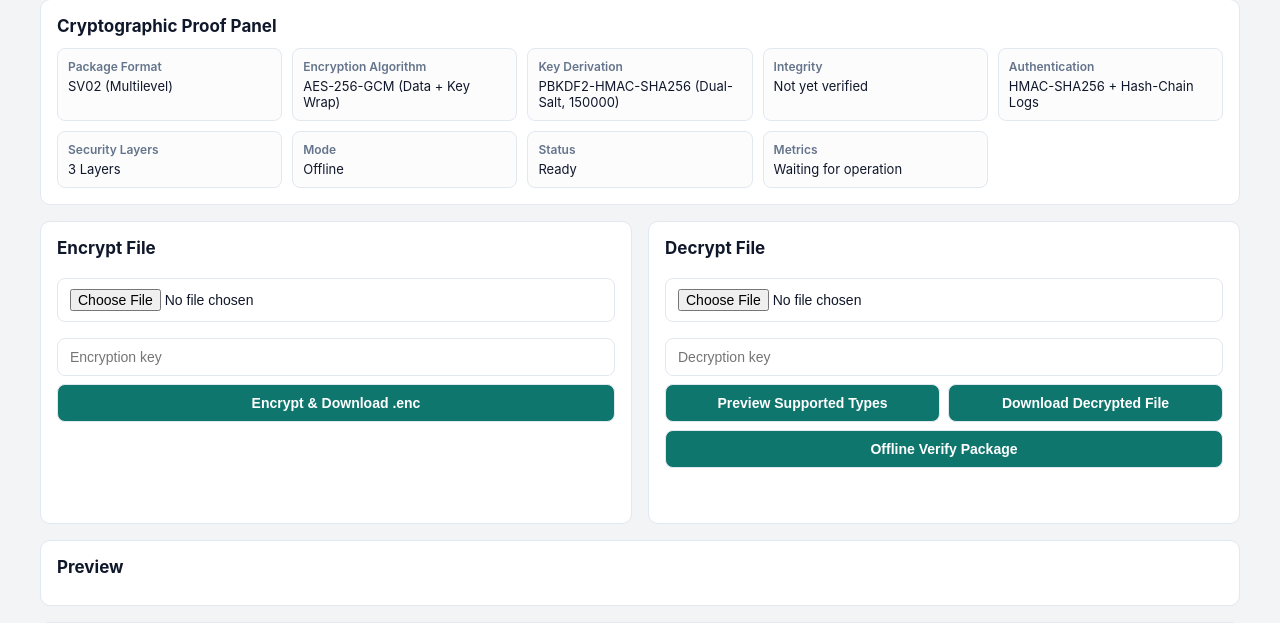
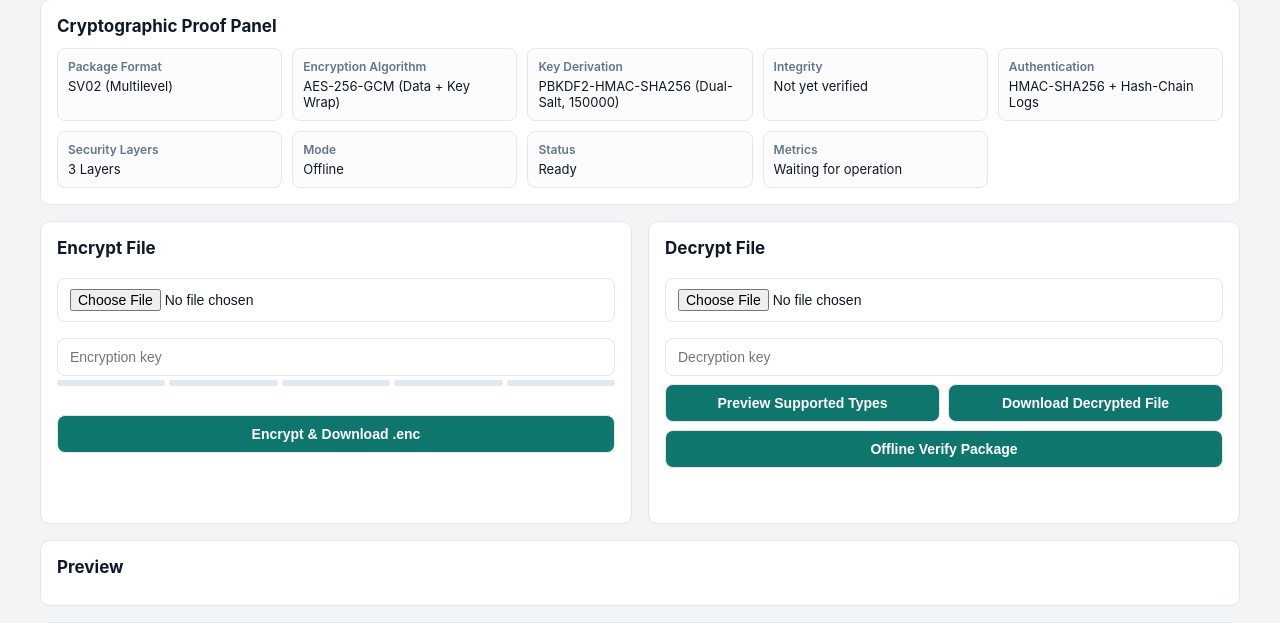
Before and after one commit to sakethdevx/securevision-file-encryption, a Flask app: page / in a window 1280 px wide. Shown: the part 117-740 px from the top of the page. Run offline with Flask 3, Linux system fonts and the light colour scheme.

Commit message:
feat: add real-time password strength checker to encryption key field
Implement a multi-factor password strength meter below the encryption key
input in the SecureVision UI. The checker scores passwords based on:

- Length tiers (< 8 / 8-11 / 12-15 / 16+ characters)
- Character variety (lowercase, uppercase, digits, special chars)
- Shannon entropy bonus (charset size × length)
- Penalties for repeated characters and common keyboard sequences
  (sequence penalty applied at most once to avoid double-counting)

Strength is shown as a 5-segment color-coded bar (red → dark green)
with a live label (Very Weak / Weak / Fair / Strong / Very Strong) and
context-sensitive improvement hints displayed in real-time on every
keystroke.

Agent-Logs-Url: https://github.com/sakethdevx/securevision-file-encryption/sessions/d520c85d-e020-46d8-b0a9-d6358bb1754b

Co-authored-by: sakethdevx <206712879+sakethdevx@users.noreply.github.com>

```diff
--- a/templates/main.html
+++ b/templates/main.html
@@ -313,6 +313,52 @@
             background: #fff;
             object-fit: contain;
         }
+
+        .strength-meter {
+            margin-top: -4px;
+            margin-bottom: 8px;
+        }
+
+        .strength-bar {
+            display: flex;
+            gap: 4px;
+            height: 6px;
+            margin-bottom: 5px;
+        }
+
+        .strength-segment {
+            flex: 1;
+            border-radius: 3px;
+            background: #e2e8f0;
+            transition: background 0.25s ease;
+        }
+
+        .strength-row {
+            display: flex;
+            justify-content: space-between;
+            align-items: baseline;
+            gap: 8px;
+        }
+
+        .strength-label {
+            font-size: 12px;
+            font-weight: 600;
+            min-height: 16px;
+            color: var(--muted);
+        }
+
+        .strength-hints {
+            font-size: 11px;
+            color: var(--muted);
+            min-height: 14px;
+            text-align: right;
+        }
+
+        .strength-lvl-1 .strength-segment:nth-child(1) { background: #dc2626; }
+        .strength-lvl-2 .strength-segment:nth-child(-n+2) { background: #ea580c; }
+        .strength-lvl-3 .strength-segment:nth-child(-n+3) { background: #ca8a04; }
+        .strength-lvl-4 .strength-segment:nth-child(-n+4) { background: #16a34a; }
+        .strength-lvl-5 .strength-segment:nth-child(-n+5) { background: #166534; }
     </style>
 </head>
 
@@ -354,7 +400,20 @@
             <div class="card">
                 <h2>Encrypt File</h2>
                 <input type="file" id="plainFile">
-                <input type="password" id="encKey" placeholder="Encryption key">
+                <input type="password" id="encKey" placeholder="Encryption key" oninput="updatePasswordStrength(this.value)">
+                <div class="strength-meter" id="encKeyStrengthMeter" aria-live="polite">
+                    <div class="strength-bar" id="encStrBar">
+                        <div class="strength-segment" id="encStrSeg1"></div>
+                        <div class="strength-segment" id="encStrSeg2"></div>
+                        <div class="strength-segment" id="encStrSeg3"></div>
+                        <div class="strength-segment" id="encStrSeg4"></div>
+                        <div class="strength-segment" id="encStrSeg5"></div>
+                    </div>
+                    <div class="strength-row">
+                        <span class="strength-label" id="encStrLabel"></span>
+                        <span class="strength-hints" id="encStrHints"></span>
+                    </div>
+                </div>
                 <button type="button" onclick="encryptAndDownload()">Encrypt & Download .enc</button>
                 <p id="encStatus" class="status"></p>
             </div>
@@ -423,6 +482,89 @@
         const MAC_LENGTH = 32;
         const HEADER_MAGIC_V2 = "SV02";
         const HEADER_MAGIC_LEGACY = "SV01";
+
+        function scorePasswordStrength(password) {
+            if (!password) return { score: 0, label: "", hints: "", color: "" };
+
+            let score = 0;
+            const hints = [];
+
+            // --- Length scoring (0-3 points) ---
+            const len = password.length;
+            if (len >= 16) score += 3;
+            else if (len >= 12) score += 2;
+            else if (len >= 8) score += 1;
+            else hints.push("use ≥8 characters");
+
+            // --- Character variety (0-4 points) ---
+            const hasLower = /[a-z]/.test(password);
+            const hasUpper = /[A-Z]/.test(password);
+            const hasDigit = /[0-9]/.test(password);
+            const hasSpecial = /[^A-Za-z0-9]/.test(password);
+
+            if (hasLower) score += 1; else hints.push("add lowercase letters");
+            if (hasUpper) score += 1; else hints.push("add uppercase letters");
+            if (hasDigit) score += 1; else hints.push("add numbers");
+            if (hasSpecial) score += 1; else hints.push("add special characters");
+
+            // --- Entropy bonus: reward high character-set diversity at length ---
+            const charsetSize =
+                (hasLower ? 26 : 0) +
+                (hasUpper ? 26 : 0) +
+                (hasDigit ? 10 : 0) +
+                (hasSpecial ? 32 : 0);
+            const entropy = len * Math.log2(Math.max(charsetSize, 1));
+            if (entropy >= 75) score += 2;
+            else if (entropy >= 50) score += 1;
+
+            // --- Penalties ---
+            // Penalise long runs of identical characters (e.g. "aaaa")
+            if (/(.)\1{3,}/.test(password)) score -= 1;
+            // Penalise common keyboard sequences (e.g. "1234", "abcd", "qwerty") — at most once
+            const sequences = ["0123456789", "abcdefghijklmnopqrstuvwxyz", "qwertyuiop", "asdfghjkl", "zxcvbnm"];
+            let sequencePenaltyApplied = false;
+            outer: for (const seq of sequences) {
+                for (let i = 0; i <= seq.length - 4; i++) {
+                    if (password.toLowerCase().includes(seq.slice(i, i + 4))) {
+                        sequencePenaltyApplied = true;
+                        break outer;
+                    }
+                }
+            }
+            if (sequencePenaltyApplied) score -= 1;
+
+            // Clamp score to 1-9 (max achievable: 3 length + 4 variety + 2 entropy)
+            score = Math.max(1, Math.min(9, score));
+
+            let level, label, labelColor;
+            if (score <= 2) { level = 1; label = "Very Weak"; labelColor = "#dc2626"; }
+            else if (score <= 4) { level = 2; label = "Weak"; labelColor = "#ea580c"; }
+            else if (score <= 6) { level = 3; label = "Fair"; labelColor = "#ca8a04"; }
+            else if (score <= 8) { level = 4; label = "Strong"; labelColor = "#16a34a"; }
+            else { level = 5; label = "Very Strong"; labelColor = "#166534"; }
+
+            return { level, label, labelColor, hints: hints.slice(0, 2).join(", ") };
+        }
+
+        function updatePasswordStrength(password) {
+            const bar = document.getElementById("encStrBar");
+            const labelEl = document.getElementById("encStrLabel");
+            const hintsEl = document.getElementById("encStrHints");
+
+            if (!password) {
+                bar.className = "strength-bar";
+                labelEl.textContent = "";
+                labelEl.style.color = "";
+                hintsEl.textContent = "";
+                return;
+            }
+
+            const { level, label, labelColor, hints } = scorePasswordStrength(password);
+            bar.className = `strength-bar strength-lvl-${level}`;
+            labelEl.textContent = label;
+            labelEl.style.color = labelColor;
+            hintsEl.textContent = hints ? `Tip: ${hints}` : "";
+        }
 
         let logsEnabled = true;
         let lastLogHash = "GENESIS";
```
